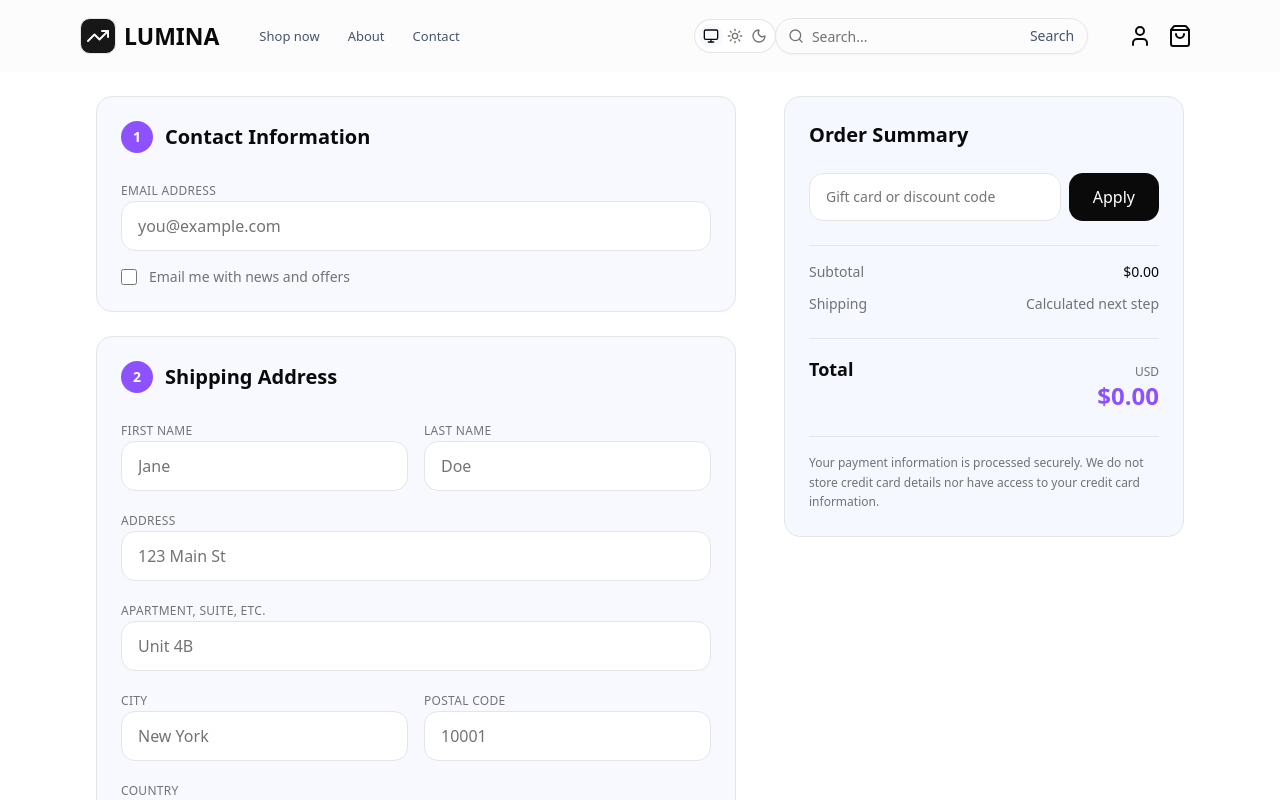
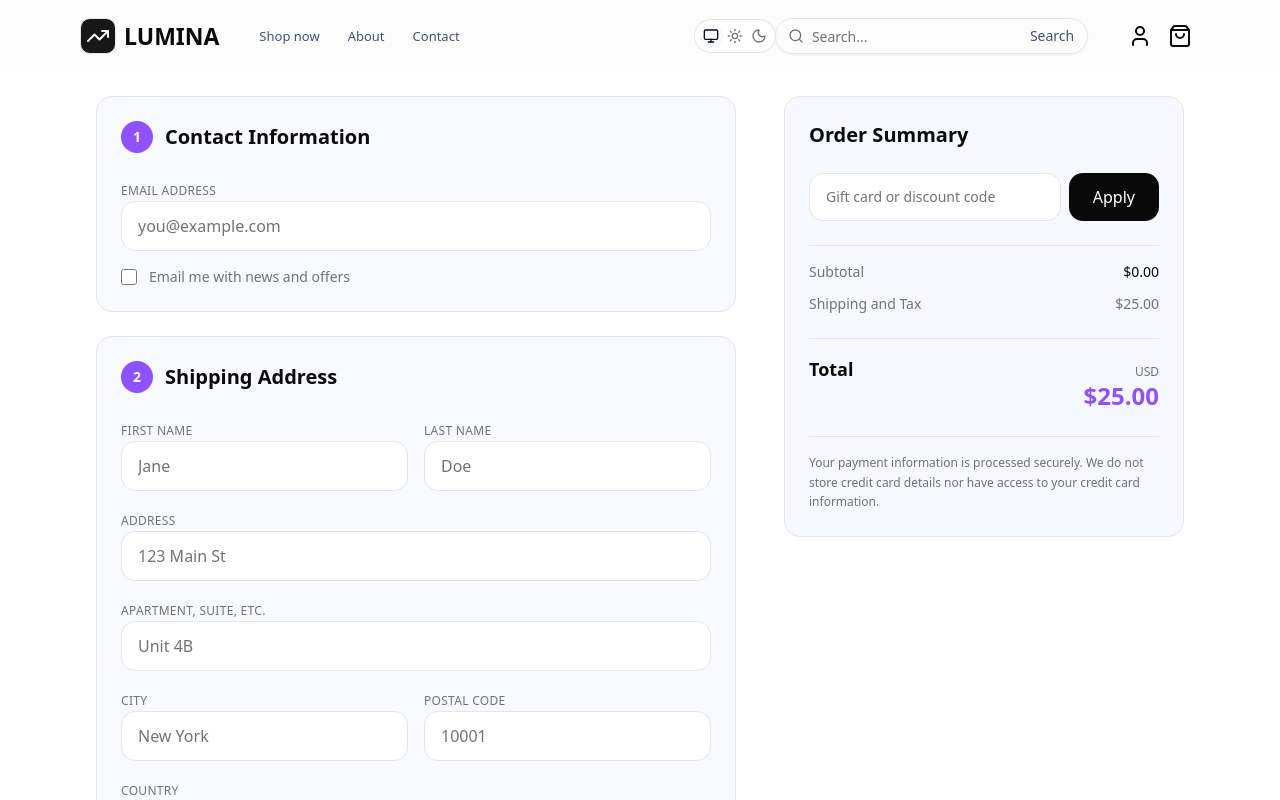
Before and after one commit to Heritage-XioN/lumina, a Next.js app: page /checkout in a window 1280 px wide. Shown: the top 800 px of the page. Built offline with nearby package versions, Linux system fonts and the light colour scheme.

Commit message:
feat: implement core e-commerce UI including home page structure, cart items, checkout order summary, and product features.

```diff
--- a/app/page.tsx
+++ b/app/page.tsx
@@ -1,7 +1,6 @@
-import Image from 'next/image';
 import HeroSection from '@/components/hero-section';
 import Products from '@/components/products';
-import Featues from '@/components/featues';
+import Features from '@/components/features';
 import Discount from '@/components/discount';
 import Footer from '@/components/footer';
 
@@ -13,7 +12,7 @@ export default function Home() {
 			{/* products secion */}
 			<Products />
 			{/* features section */}
-			<Featues />
+			<Features />
 			{/* discount section */}
 			<Discount />
 			{/* footer section */}
--- a/components/cart-items.tsx
+++ b/components/cart-items.tsx
@@ -11,6 +11,13 @@ const CartItems = () => {
 
 	return (
 		<div className='bg-card border-x border-border divide-y divide-border'>
+			{/* state for when cart is empty */}
+			{cart.length === 0 && (
+				<div className='px-6 py-6 flex flex-col sm:flex-row gap-4 sm:gap-6'>
+					<p className='text-foreground text-[14px] font-semibold'>Your cart is empty.</p>
+				</div>
+			)}
+			{/* state for when cart has item(s) */}
 			{cart.map((item) => (
 				<div
 					key={item.id}
@@ -45,7 +52,7 @@ const CartItems = () => {
 									})
 								}
 								disabled={item.quantity <= 1}
-								className='w-8 h-8 flex items-center justify-center rounded-lg border border-border hover:bg-accent transition-colors text-foreground disabled:opacity-50 disabled:cursor-not-allowed'
+								className='w-8 h-8 flex items-center justify-center rounded-lg border border-border hover:bg-accent transition-colors text-foreground disabled:opacity-50 disabled:cursor-not-allowed cursor-pointer'
 							>
 								−
 							</button>
@@ -56,7 +63,7 @@ const CartItems = () => {
 								onClick={() =>
 									updateCartItem(item.id, { quantity: item.quantity + 1 })
 								}
-								className='w-8 h-8 flex items-center justify-center rounded-lg border border-border hover:bg-accent transition-colors text-foreground'
+								className='w-8 h-8 flex items-center justify-center rounded-lg border border-border hover:bg-accent transition-colors text-foreground cursor-pointer'
 							>
 								+
 							</button>
--- a/components/checkout-order-summary.tsx
+++ b/components/checkout-order-summary.tsx
@@ -1,8 +1,12 @@
 "use client"
 
-import React, { useState } from 'react';
+import { useState } from 'react';
 import Image from 'next/image';
 import { useCartStore } from '@/providers/cart-store-provider';
+
+const FREE_SHIPPING_THRESHOLD = 1000;
+const SHIPPING_ESTIMATE = 25.0;
+const TAX_RATE = 0.08;
 
 const CheckoutOrderSummary = () => {
 	const { cart } = useCartStore(
@@ -14,6 +18,10 @@ const CheckoutOrderSummary = () => {
 		(sum, item) => sum + item.price * item.quantity,
 		0
 	);
+	const shipping = subtotal >= FREE_SHIPPING_THRESHOLD ? 0 : SHIPPING_ESTIMATE;
+	const taxEstimate = subtotal * TAX_RATE;
+	const shippingAndTaskEstimate = shipping + taxEstimate
+	const total = subtotal + shipping + taxEstimate;
 	return (
 		<aside className='lg:sticky lg:top-24 h-fit'>
 			<div className='bg-card border border-border rounded-2xl p-6 space-y-6'>
@@ -67,8 +75,8 @@ const CheckoutOrderSummary = () => {
 						</span>
 					</div>
 					<div className='flex justify-between text-sm'>
-						<span className='text-muted-foreground'>Shipping</span>
-						<span className='text-muted-foreground'>Calculated next step</span>
+						<span className='text-muted-foreground'>Shipping and Tax</span>
+						<span className='text-muted-foreground'>${shippingAndTaskEstimate.toFixed(2)}</span>
 					</div>
 				</div>
 
@@ -79,7 +87,7 @@ const CheckoutOrderSummary = () => {
 						<div className='text-right'>
 							<span className='text-xs text-muted-foreground block'>USD</span>
 							<span className='text-2xl font-bold text-violet-500'>
-								${subtotal.toFixed(2)}
+								${total.toFixed(2)}
 							</span>
 						</div>
 					</div>
--- a/components/featues.tsx
+++ b/components/features.tsx
@@ -1,6 +1,6 @@
 import { Truck, ShieldCheck, RefreshCcw  } from 'lucide-react';
 
-const Featues = () => {
+const Features = () => {
 	return (
 		<div className='pt-8 pb-20 px-4 md:px-9 lg:px-20 '>
 			<div className='grid grid-col-1 md:grid-cols-3 gap-4'>
@@ -54,4 +54,4 @@ const Featues = () => {
 	);
 };
 
-export default Featues;
+export default Features;
```
